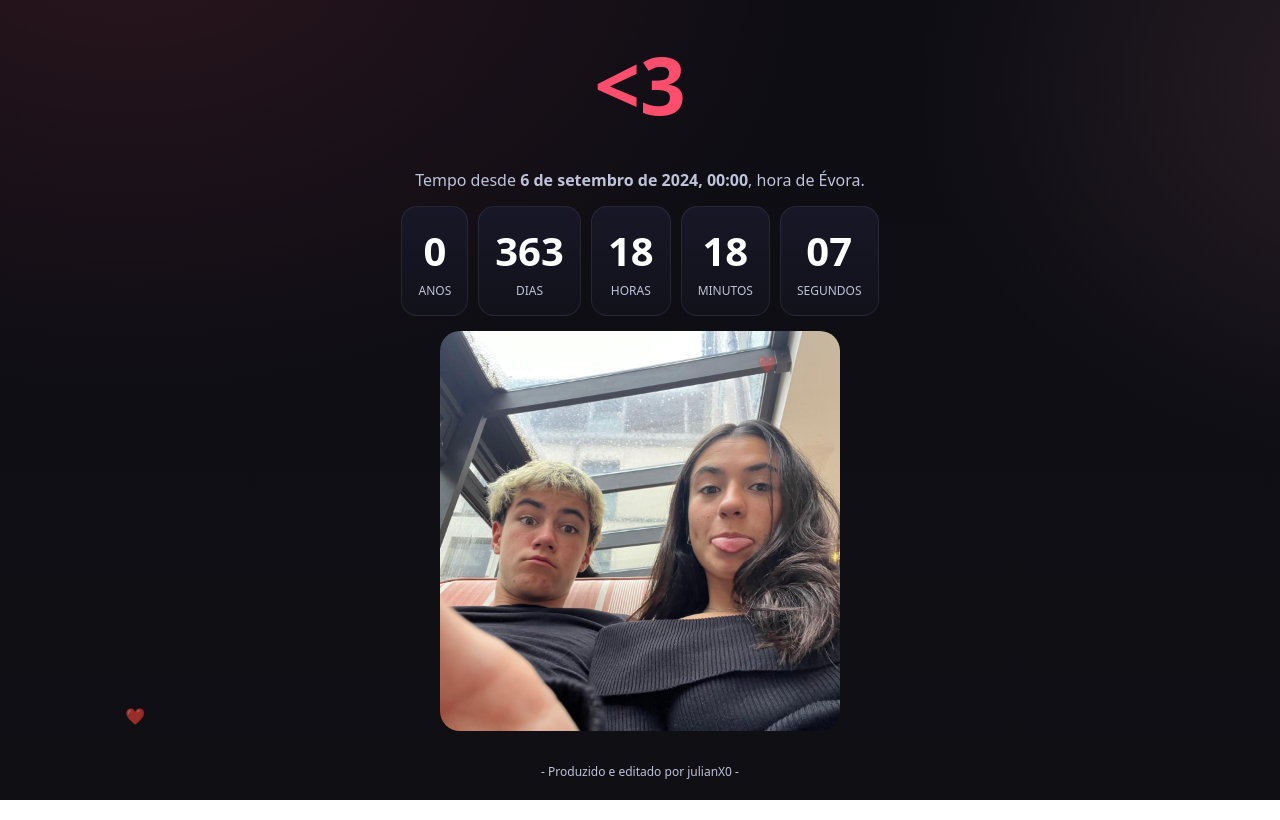
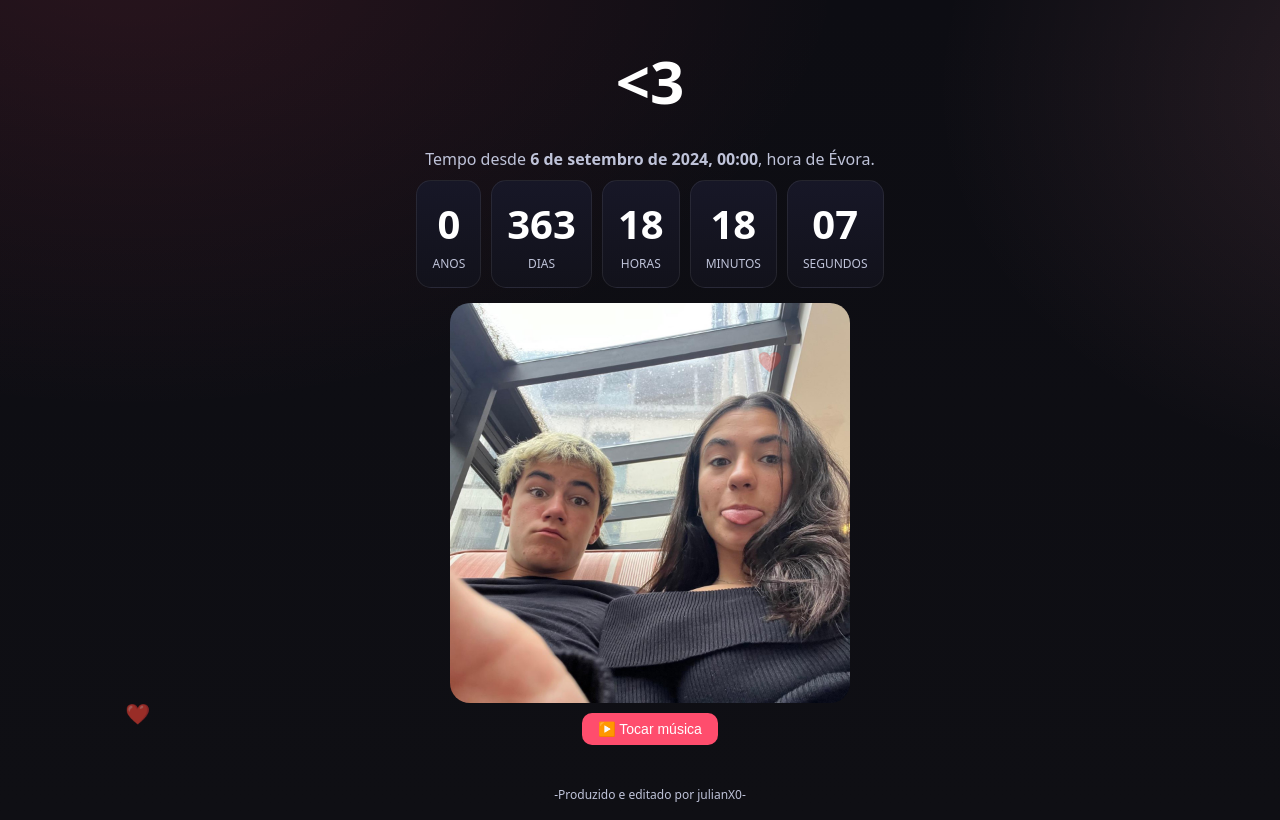
Before and after one commit to julianX0/one_year_mor_images, a plain HTML site: page index.html in a window 1280 px wide. Drawn offline with Linux system fonts and the light colour scheme.

Commit message:
Update index.html

```diff
--- a/index.html
+++ b/index.html
@@ -11,7 +11,6 @@
   --bg: #0f0f14;
   --text: #fff;
   --sub: #bfc3d9;
-      --accent: #ff4d6d;
 }
 html, body {
   height: 100%;
@@ -27,86 +26,46 @@
   display: flex;
   flex-direction: column;
   align-items: center;
-      justify-content: center;
-      padding: 0;
-      position: relative;
+  justify-content: flex-start;
+  padding: 10px;
+  overflow-x: hidden;
 }
-    /* Smaller title */
-    h1#title {
-      font-size: clamp(36px, 8vw, 80px);
-      color: var(--accent);
-      margin: 15px 0;
-      text-align: center;
+h1 {
+  font-size: clamp(40px, 6vw, 60px);
+  margin: 20px 0 10px 0;
 }
-    p.lead {
-      color: var(--sub);
-      font-size: clamp(14px, 2vw, 16px);
-      text-align: center;
-      margin-bottom: 15px;
-    }
-    .timer {
-      display: flex;
-      justify-content: center;
-      gap: 10px;
-      flex-wrap: wrap;
-      margin-bottom: 15px;
-    }
-    .unit {
-      background: linear-gradient(180deg,#171727,#12121b);
-      border: 1px solid rgba(255,255,255,.08);
-      border-radius: 16px;
-      padding: 16px;
-      text-align: center;
-    }
-    .value {
-      font-size: clamp(24px, 5vw, 40px);
-      font-weight: 900;
-    }
-    .label {
-      margin-top: 4px;
-      font-size: 12px;
-      color: var(--sub);
-      text-transform: uppercase;
-    }
+p.lead{color:var(--sub); font-size:clamp(14px,2vw,16px); text-align:center; margin-bottom:10px;}
+.timer{display:flex; justify-content:center; gap:10px; flex-wrap:wrap; margin-bottom:15px;}
+.unit{background:linear-gradient(180deg,#171727,#12121b); border:1px solid rgba(255,255,255,.08); border-radius:15px; padding:15px; text-align:center;}
+.value{font-size: clamp(28px,5vw,40px); font-weight:900;}
+.label{margin-top:4px; font-size:12px; color:var(--sub); text-transform:uppercase;}
 img#togglePhoto {
   max-width: 400px;
   width: 100%;
   border-radius: 20px;
   cursor: pointer;
-      margin-bottom: 25px;
+  margin-bottom: 10px;
 }
-    .hearts-bg {
-      position:absolute;
-      inset:0;
-      overflow:hidden;
-      pointer-events:none;
+button#playBtn {
+  margin-bottom: 15px;
+  padding: 8px 16px;
+  font-size: 14px;
+  border-radius: 10px;
+  border: none;
+  cursor: pointer;
+  background-color: #ff4d6d;
+  color: white;
 }
-    .heart {
-      position:absolute;
-      bottom:-40px;
-      font-size:16px;
-      opacity:.7;
-      animation: floatUp var(--dur) linear infinite;
-      left:var(--x);
-    }
-    @keyframes floatUp {
-      to {transform: translateY(-110vh); opacity:0;}
-    }
-    #credits {
-      color: var(--sub);
-      font-size: 12px;
-      text-align: center;
-      margin-top: 10px;
-      position: absolute;
-      bottom: 8px;
-      width: 100%;
-    }
+.hearts-bg{position:absolute; inset:0; overflow:hidden; pointer-events:none;}
+.heart{position:absolute; bottom:-40px; font-size:20px; opacity:.7; animation: floatUp var(--dur) linear infinite; left:var(--x);}
+@keyframes floatUp{to{transform: translateY(-110vh); opacity:0;}}
+footer{margin-top:auto; color:var(--sub); font-size:12px; text-align:center; margin-bottom:5px;}
 </style>
 </head>
 <body>
 <div class="hearts-bg" id="hearts" aria-hidden="true"></div>
 
-  <h1 id="title">&lt;3</h1>
+<h1>&lt;3</h1>
 
 <p class="lead">Tempo desde <strong>6 de setembro de 2024, 00:00</strong>, hora de Évora.</p>
 
@@ -133,10 +92,15 @@
   </div>
 </section>
 
+<!-- Foto -->
 <img id="togglePhoto" src="https://raw.githubusercontent.com/julianX0/one_year_mor_images/main/one_year_mor_images/image00001.jpeg" alt="A nossa foto">
 
+<!-- Music control -->
+<button id="playBtn">▶️ Tocar música</button>
+<audio id="myAudio" loop></audio>
+
 <p class="lead" id="meta"></p>
-  <p id="credits">- Produzido e editado por julianX0 -</p>
+<footer>-Produzido e editado por julianX0-</footer>
 
 <script>
 const START = new Date("2024-09-06T00:00:00+01:00");
@@ -161,10 +125,10 @@
   $("segundos").textContent = pad(segundos);
 }
 
+// === Foto clicável aleatória ===
 const photo = $("togglePhoto");
 const totalImages = 30;
 photo.dataset.index = 1;
-
 photo.addEventListener("click", () => {
   let currentIndex = parseInt(photo.dataset.index);
   let nextIndex;
@@ -175,6 +139,7 @@
   photo.dataset.index = nextIndex;
 });
 
+// === Hearts flutuantes ===
 function spawnHearts(){
   const container = $("hearts");
   for(let i=0;i<3;i++){
@@ -187,6 +152,34 @@
   }
 }
 
+// === Music ===
+const songs = [
+  "https://example.com/song1.mp3",
+  "https://example.com/song2.mp3",
+  "https://example.com/song3.mp3"
+];
+const audio = $("myAudio");
+audio.volume = 0.1;
+
+// Pick a random song on page load
+audio.src = songs[Math.floor(Math.random()*songs.length)];
+audio.play();
+
+const playBtn = $("playBtn");
+playBtn.addEventListener("click", () => {
+  if(audio.paused){
+    // random song when playing
+    let nextSong;
+    do { nextSong = songs[Math.floor(Math.random()*songs.length)]; } while(nextSong===audio.src);
+    audio.src = nextSong;
+    audio.play();
+    playBtn.textContent = "⏸️ Pausar música";
+  } else {
+    audio.pause();
+    playBtn.textContent = "▶️ Tocar música";
+  }
+});
+
 update();
 spawnHearts();
 setInterval(update,1000);
```
Lines whose indentation alone changed are shown as unchanged.
